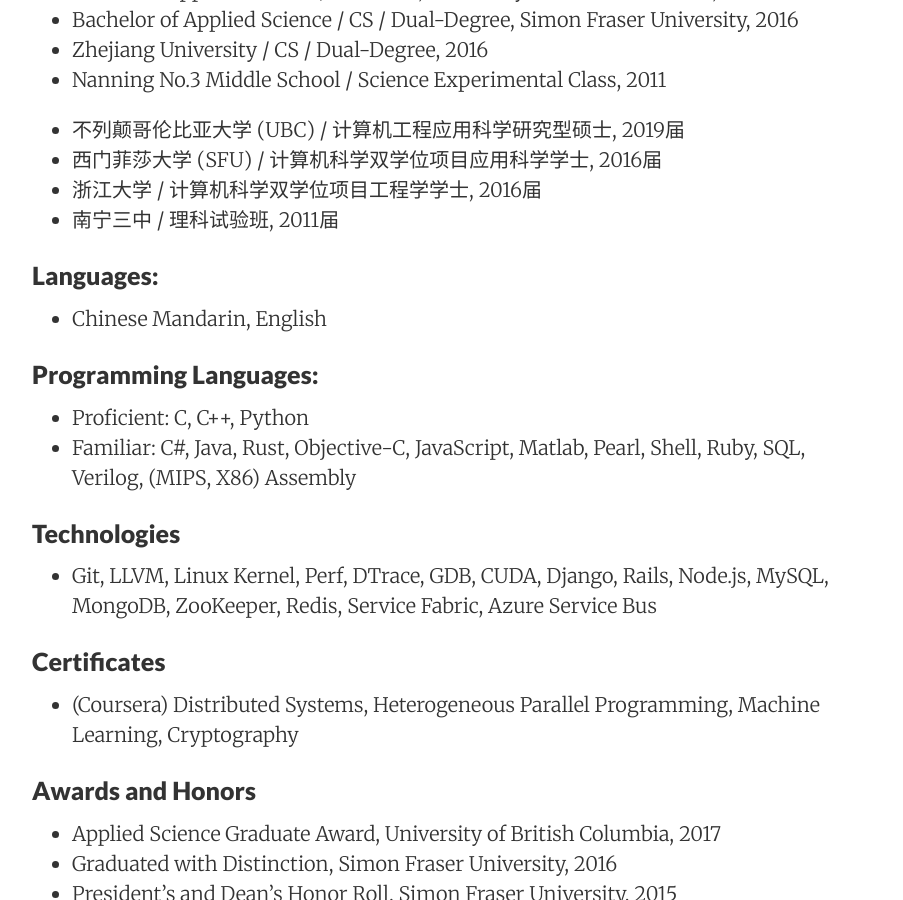
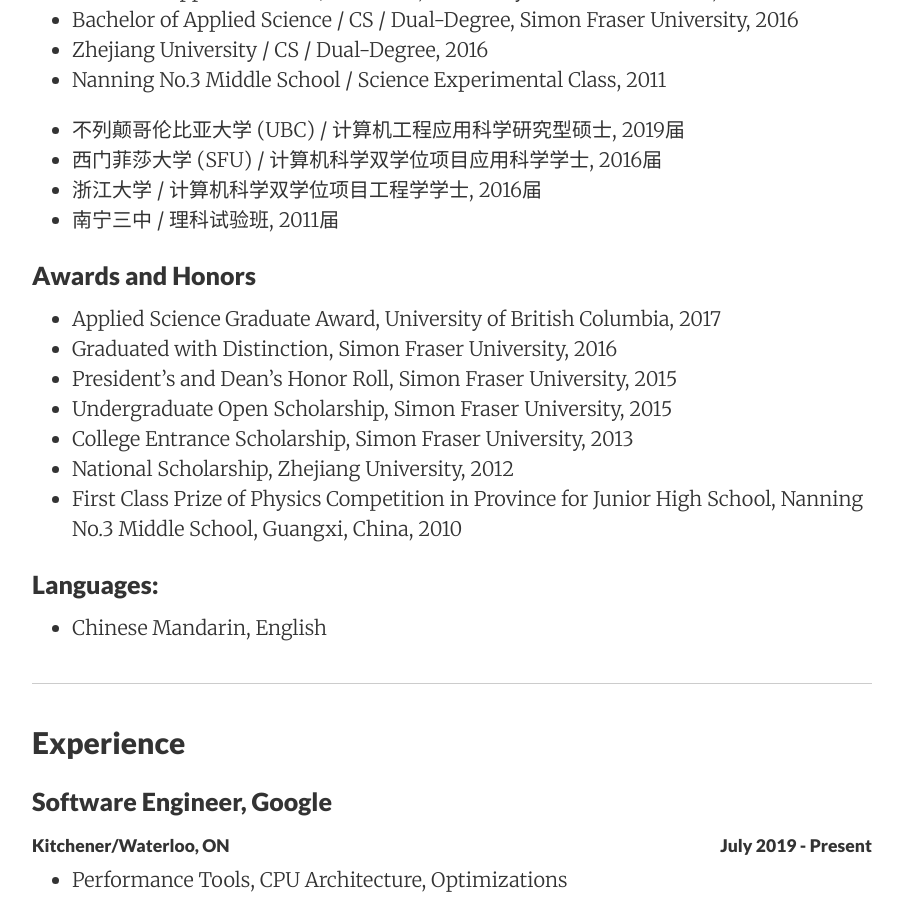
Before and after one commit to Louis-Ye/Louis-Ye.github.io, a Jekyll site: the page built from cv/index.md, in a window 1280 px wide and 900 px high, scrolled down 798 px. Shown: the whole window, without its empty margins (188-1091 px from the left). Built offline with Jekyll 4.4.1, drawn with Linux system fonts in a browser that asks for light colours; nearby versions of some CDN libraries.

Commit message:
Update index.md

```diff
--- a/cv/index.md
+++ b/cv/index.md
@@ -29,19 +29,6 @@
 * 浙江大学 / 计算机科学双学位项目工程学学士, 2016届
 * 南宁三中 / 理科试验班, 2011届
 
-### Languages:
-* Chinese Mandarin, English
-
-### Programming Languages:
-* Proficient: C, C++, Python
-* Familiar: C#, Java, Rust, Objective-C, JavaScript, Matlab, Pearl, Shell, Ruby, SQL, Verilog, (MIPS, X86) Assembly
-
-### Technologies
-* Git, LLVM, Linux Kernel, Perf, DTrace, GDB, CUDA, Django, Rails, Node.js, MySQL, MongoDB, ZooKeeper, Redis, Service Fabric, Azure Service Bus
-
-### Certificates
-* (Coursera) Distributed Systems, Heterogeneous Parallel Programming, Machine Learning, Cryptography
-
 ### Awards and Honors
 * Applied Science Graduate Award, University of British Columbia, 2017
 * Graduated with Distinction, Simon Fraser University, 2016
```
Also changed, not shown: other parts of cv/index.md (+3 -0 lines).
